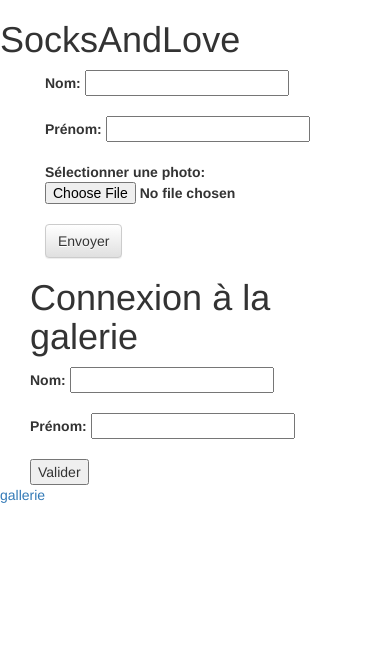
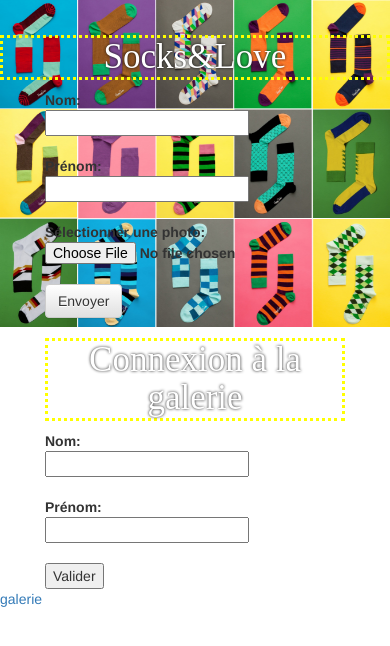
Before and after one commit to christianJCK/lyon_hack_102016_david_christian, a PHP site: page / in a window 390 px wide. Shown: the top 646 px of the page. Run offline with PHP 8.4, Linux system fonts and the light colour scheme.

Commit message:
front setup

```diff
--- a/public/css/style.css
+++ b/public/css/style.css
@@ -1,4 +1,50 @@
 body {
     padding: 0;
     margin: 0;
+    display: list-item;
 }
+
+/* header */
+
+div h1 {
+    text-align: center;
+    font-family: Loma;
+    font-size: 35px;
+    border: dotted yellow;
+    color: white;
+    text-shadow: 0 0 3px #111;
+
+}
+
+
+/* body */
+
+#bg {
+    position: fixed;
+    top: 0;
+    left: 0;
+    width: 100%;
+    height: auto;
+    background-size: cover;
+    z-index: -1;
+}
+
+#container {
+    width: 900px;
+    margin: auto;
+    background-color: white;
+}
+
+
+
+
+/*
+#blanc {
+    position: absolute;
+    top: 0;
+    left: 0;
+    width: 100%;
+    height: auto;
+    margin: 0 auto;
+    padding-left: 400px;
+}*/
--- a/public/index.php
+++ b/public/index.php
@@ -6,20 +6,22 @@
             <title>SocksAndLove</title>
         </head>
         <body>
+        <img src="img/happysocks.jpg" id="bg" alt="socks"/>
         <header>
             <div class="row">
-                <div class="col-md-offset-3 col-md-3 col-xs-12">
-                    <h1>SocksAndLove</h1>
+                <div class=" col-xs-12 col-md-offset-4 col-md-3">
+                    <h1>Socks&Love</h1>
                 </div>
             </div>
         </header>
-            <section class="container-fluid">
+        <div id="formulaire">
+            <section class="container-fluid" id="section1">
                 <div class="container">
 
                     <form enctype="multipart/form-data" action="../src/form.php" method="post">
-                            <div class="col-md-offset-3 col-md-10 col-xs-12">
+                            <div class="col-xs-12 col-md-offset-4 col-md-10">
                                 <div class="form-group">
-                                    <label>Nom:
+                                    <label>Nom:<br>
                                         <input type="text" value="" name="nom"/>
                                         <br/>
                                     </label>
@@ -27,9 +29,9 @@
                             </div>
 
 
-                            <div class="col-md-offset-3 col-md-10 col-xs-12">
+                            <div class="col-xs-12 col-md-offset-4 col-md-10">
                                 <div class="form-group">
-                                    <label>Prénom:
+                                    <label>Prénom:<br>
                                         <input type="text" value="" name="prenom"/>
                                         <br/>
                                     </label>
@@ -38,17 +40,17 @@
 
 
 
-                            <div class="col-md-offset-3 col-md-10 col-xs-12">
+                            <div class="col-xs-12 col-md-offset-4 col-md-10">
 
                                 <div class="form-group">
-                                    <label for="fileupload"> Sélectionner une photo:
+                                    <label for="fileupload"> Sélectionner une photo:<br>
                                     <input type="file" name="photo" accept="image/*">
                                     </label>
                                 </div>
                             </div>
 
 
-                        <div class="col-md-offset-3 col-md-3 col-xs-12">
+                        <div class="col-xs-12 col-md-offset-4 col-md-3">
                             <button type="submit" class="btn btn-default">Envoyer</button>
                         </div>
                     </form>
@@ -57,24 +59,29 @@
 
             <section class="container-fluid">
                 <div class="container">
+                    <div class="col-xs-12 col-md-offset-4 col-md-3">
                     <h1>Connexion à la galerie</h1>
                     <form action="login.php" method="post">
                         <div class="form-group">
-                            <label>Nom:
+                            <label>Nom:<br>
                             <input type="text" name="nom" />
                             </label>
                         </div>
+
+
                         <div class="form-group">
-                            <label>Prénom:
+                            <label>Prénom:<br>
                                 <input type="text" name="prenom" />
                             </label>
                         </div>
                         <input type="submit" value="Valider" />
 
                     </form>
+                        </div>
                 </div>
             </section>
-        <a href="gallerie.php">gallerie</a>
+            </div>
+        <a href="galerie.php">galerie</a>
 
         <footer>
 
@@ -83,7 +90,5 @@
             <link rel="stylesheet" href="https://maxcdn.bootstrapcdn.com/bootstrap/3.3.7/css/bootstrap.min.css" integrity="sha384-BVYiiSIFeK1dGmJRAkycuHAHRg32OmUcww7on3RYdg4Va+PmSTsz/K68vbdEjh4u" crossorigin="anonymous">
             <link rel="stylesheet" href="https://maxcdn.bootstrapcdn.com/bootstrap/3.3.7/css/bootstrap-theme.min.css" integrity="sha384-rHyoN1iRsVXV4nD0JutlnGaslCJuC7uwjduW9SVrLvRYooPp2bWYgmgJQIXwl/Sp" crossorigin="anonymous">
             <script src="https://maxcdn.bootstrapcdn.com/bootstrap/3.3.7/js/bootstrap.min.js" integrity="sha384-Tc5IQib027qvyjSMfHjOMaLkfuWVxZxUPnCJA7l2mCWNIpG9mGCD8wGNIcPD7Txa" crossorigin="anonymous"></script>
-
         </body>
-
-    </html>
+</html>
```
Also changed, not shown: public/img/blanc.png (added), public/img/happysocks.jpg (added).
